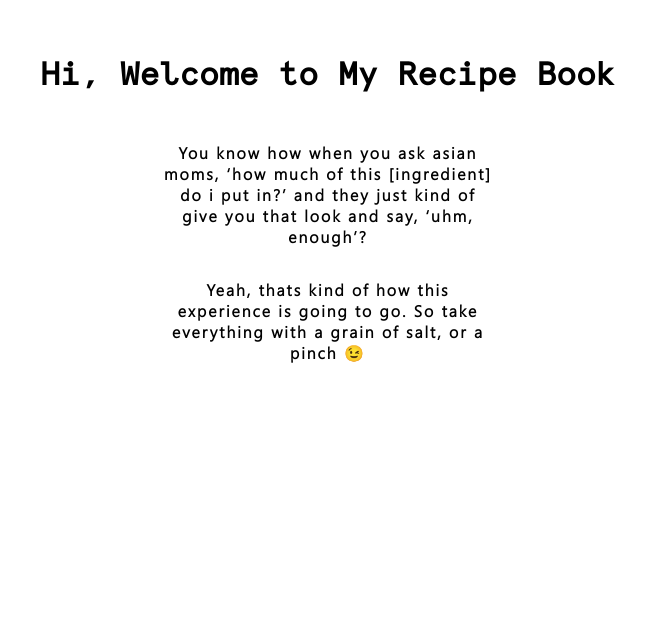
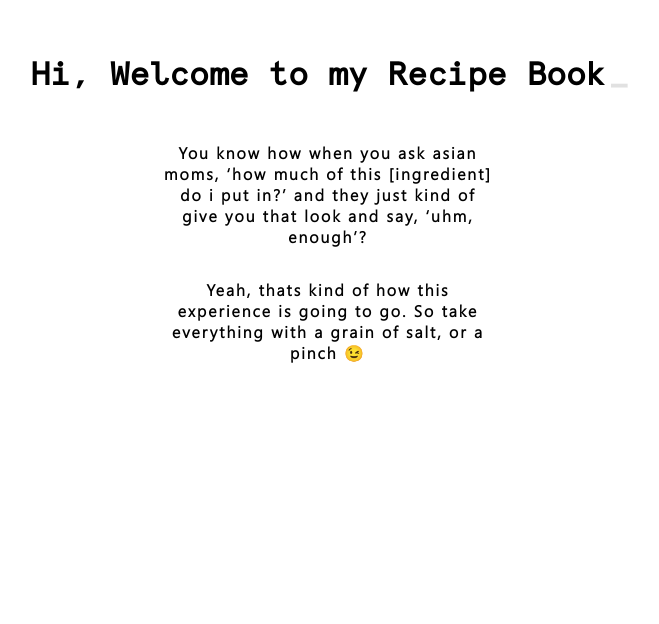
Before and after one commit to paklindsey/recipeBook, a React (Create React App) app: page / in a window 1280 px wide. Shown: the part 176-800 px from the top of the page, without its empty margins (312-971 px from the left). Built offline with nearby package versions, Linux system fonts and the light colour scheme.

Commit message:
hero animation and favicon

```diff
--- a/package.json
+++ b/package.json
@@ -10,6 +10,7 @@
     "react": "^18.2.0",
     "react-dom": "^18.2.0",
     "react-scripts": "5.0.1",
+    "react-simple-typewriter": "^5.0.1",
     "sass": "^1.70.0",
     "web-vitals": "^2.1.4"
   },
--- a/src/components/Hero.js
+++ b/src/components/Hero.js
@@ -1,17 +1,21 @@
 import "../styles/hero.scss";
 import { motion } from "framer-motion";
+import { Typewriter } from "react-simple-typewriter";
 
 const Hero = () => {
   return (
     <div className="hero">
       <div className="hero__text">
-        <motion.h1
-          initial={{ y: "50vh", opacity: 0 }}
-          animate={{ y: 0, opacity: 1 }}
-          transition={{ duration: 1 }}
-        >
-          Hi, Welcome to My Recipe Book
-        </motion.h1>
+        <h1>
+          <Typewriter
+            words={["Hi, Welcome to my Recipe Book"]}
+            cursor
+            cursorStyle="_"
+            typeSpeed={70}
+            deleteSpeed={50}
+            delaySpeed={1000}
+          />
+        </h1>
         <motion.div
           initial={{ y: "50vh", opacity: 0 }}
           animate={{ y: 0, opacity: 1 }}
```
Also changed, not shown: 2 other files (tests, documents, lock files or other folders).
